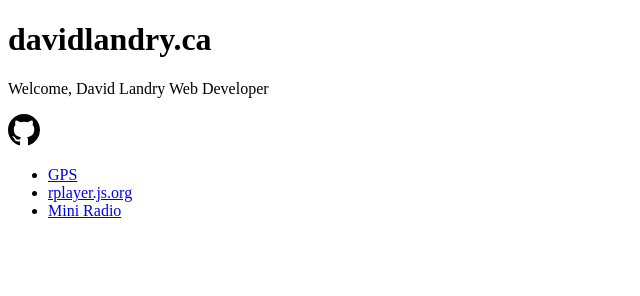
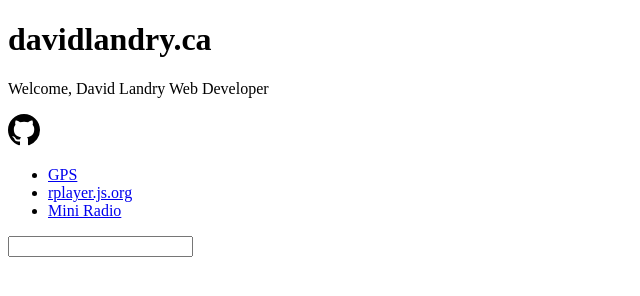
Before and after one commit to davland7/davland7.github.com, a plain HTML site: page index.html in a window 1280 px wide. Shown: the whole page, without its empty margins (0-640 px from the left). Drawn offline with Linux system fonts and the light colour scheme.

Commit message:
Update index.html

```diff
--- a/index.html
+++ b/index.html
@@ -27,7 +27,7 @@
             <li><a href="https://rplayer.js.org">rplayer.js.org</a></li>
             <li><a href="https://chrome.google.com/webstore/detail/mini-radio/klcjochgjlcecbalpokmcldlfhngcnfh?utm_source=davidlandry.ca">Mini Radio</a></li>
         </ul>
-<inclut type="text">
+<input type="text">
 <script>
 if('visualViewport' in window) {
   window.visualViewport.addEventListener('resize', function(event) {
```
